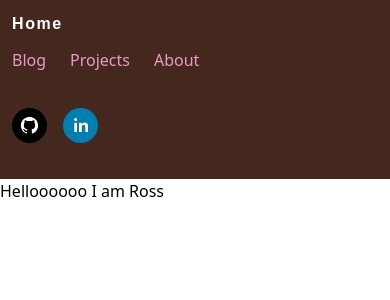
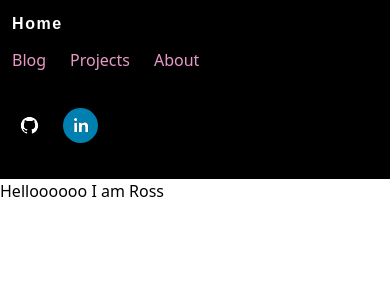
Before and after one commit to ibirossi/my-portfolio, a React (Create React App) app: page / in a window 390 px wide. Shown: the top 300 px of the page. Built offline with nearby package versions, Linux system fonts and the light colour scheme; the HTML template or start-up script is replaced by a standard one; what @tailwindcss/typography would draw is missing.

Commit message:
styling: responsive border radius

```diff
--- a/src/components/NavBar.js
+++ b/src/components/NavBar.js
@@ -6,7 +6,7 @@ import { SocialIcon } from 'react-social-icons'
 const NavBar = () => {
   // const [effect, setEffect] = useState(false);
   return (
-    <header className="bg-rikbrown w-screen" >
+    <header className="bg-black w-screen" >
       <div className="container mx-auto md:flex justify-between">
         <nav className="w-screen">
 
@@ -28,21 +28,21 @@ const NavBar = () => {
           <NavLink
             to="/post"
             activeClassName="text-rikyellow bg-rikgreen"
-            className="md:inline-flex items-center py-3 px-3 my-6 rounded text-rikpink hover:text-green-800"
+            className="md:inline-flex items-center justify-center rounded py-3 px-3 my-6 md:rounded-full h-24 w-24 text-rikpink hover:text-white"
           >
             Blog
           </NavLink>
           <NavLink
             to="/projects"
             activeClassName="text-rikyellow bg-rikgreen"
-            className="md:inline-flex items-center py-3 px-3 my-6 rounded text-rikpink hover:text-white"
+            className="md:inline-flex items-center justify-center rounded py-3 px-3 my-6 md:rounded-full h-24 w-24 text-rikpink hover:text-white"
           >
             Projects
           </NavLink>
           <NavLink
             to="/about"
             activeClassName="text-rikyellow bg-rikgreen"
-            className="md:inline-flex items-center py-3 px-3 my-6 rounded text-rikpink hover:text-green-800"
+            className="md:inline-flex items-center justify-center rounded py-3 px-3 my-6 md:rounded-full h-24 w-24 text-rikpink hover:text-white"
           >
             About
           </NavLink>
```
